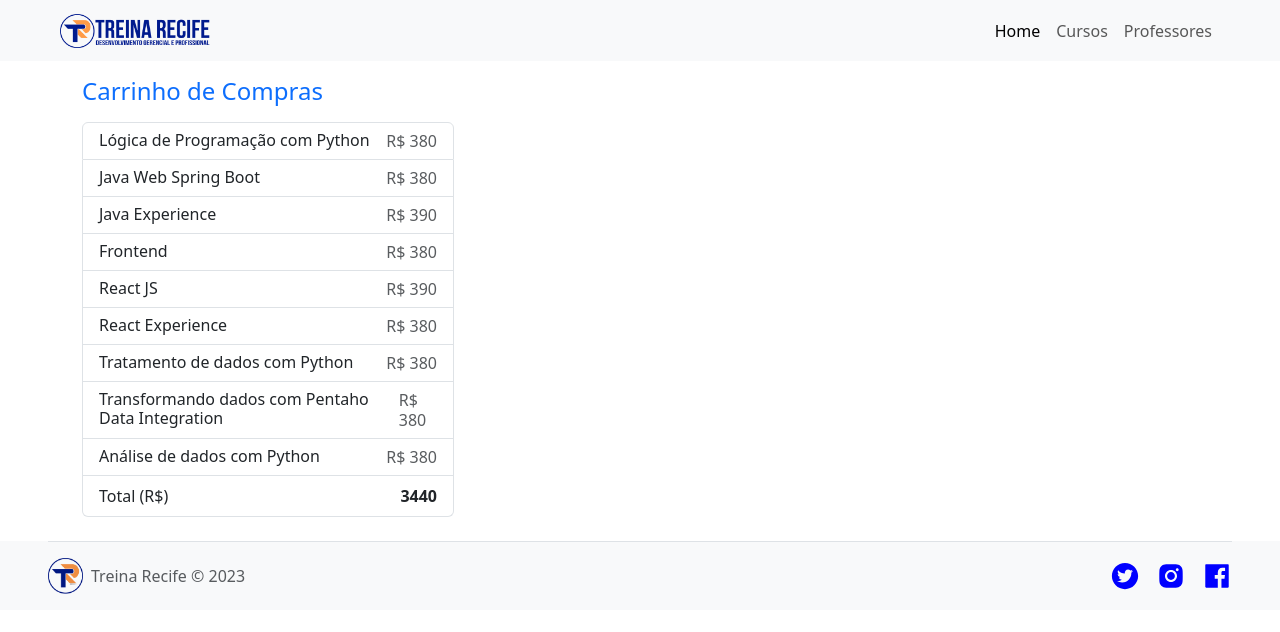
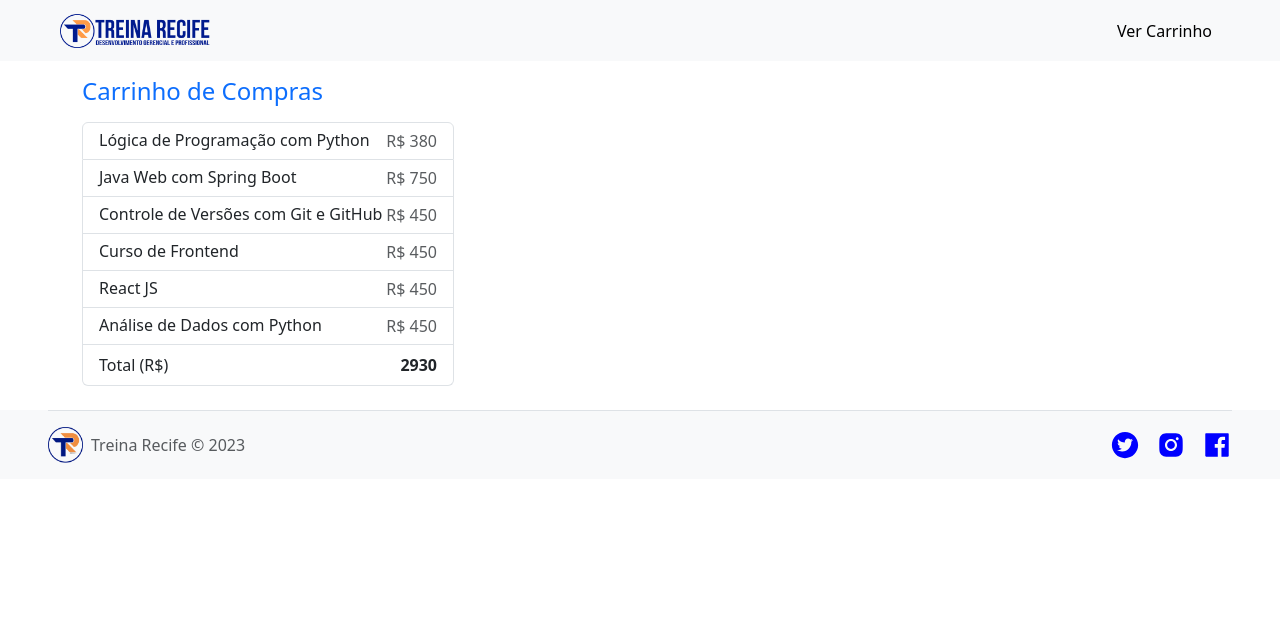
Before and after one commit to adsonb87/treina-recife-portal-web, a React (Create React App) app: page /carrinho in a window 1280 px wide. Shown: the top 632 px of the page. Built offline with nearby package versions, Linux system fonts and the light colour scheme.

Commit message:
Configuração de rotas, card, detalhe de cursos

```diff
--- a/src/components/Cabecalho/index.js
+++ b/src/components/Cabecalho/index.js
@@ -1,4 +1,5 @@
-import logo from "../../assets/treina_recife_logo2.png"
+import logo from "../../assets/treina_recife_logo2.png";
+import { Link } from "react-router-dom"
 
 function Cabecalho(){
     return (
@@ -13,13 +14,9 @@ function Cabecalho(){
                     <div className="collapse navbar-collapse justify-content-end" id="navbarNav">
                     <ul className="navbar-nav">
                         <li className="nav-item">
-                        <a className="nav-link active" aria-current="page" href="#">Home</a>
-                        </li>
-                        <li className="nav-item">
-                        <a className="nav-link" href="#">Cursos</a>
-                        </li>
-                        <li className="nav-item">
-                        <a className="nav-link" href="#">Professores</a>
+                            <Link className="nav-link active" aria-current="page" to="/carrinho">
+                                Ver Carrinho
+                            </Link>
                         </li>
                     </ul>
                     </div>
--- a/src/components/Card/index.js
+++ b/src/components/Card/index.js
@@ -1,44 +1,50 @@
 import { useState } from "react";
-import logo from "../../assets/treina_recife_logo.png"
+import imagem from "../../assets/treina_recife_logo.png";
+import { useNavigate } from "react-router-dom";
 
-const Card = ({ titulo, cargaHoraria, preco, linkImg }) => {
+function Card({ curso, carrinho, setCarrinho }) {
   const [desabilitado, setDesabilitado] = useState(false);
+
+  const navigate = useNavigate();
+
+  const handleComprar = () => {
+    setCarrinho([...carrinho, curso]);
+
+    setDesabilitado(true);
+  }
 
   return (
     <div className="col">
       <div className="card shadow-sm">
-        <img
-          src= {linkImg}
-          alt="" width="100%" height="280"
-        />
-        {/*
-        <svg className="bd-placeholder-img card-img-top" width="100%" height="225" xmlns="http://www.w3.org/2000/svg" role="img" aria-label="Placeholder: Thumbnail" preserveAspectRatio="xMidYMid slice" focusable="false">
-          <title>Placeholder</title>
-          <rect width="100%" height="100%" fill="#55595c" />
-          <text x="50%" y="50%" fill="#eceeef" dy=".3em">Thumbnail </text>
-        </svg>
-        */}
+        <img src={curso.imagem} alt="Curso" width="100%" height="225" />
+
         <div className="card-body">
-          <p className="card-text">{titulo}</p>
+          <p className="card-text fw-bold">{curso.nome}</p>
+          <p className="card-text">{curso.descricao}</p>
           <div className="d-flex justify-content-between align-items-center">
             <div className="btn-group">
-              <button type="button" className="btn btn-sm btn-outline-secondary"> Detalhes </button>
               <button
                 type="button"
-                className="btn btn-sm btn-outline-secondary"
-                onClick={() => setDesabilitado(true)}
-                disabled = {desabilitado}
+                className="btn btn-sm btn-primary border"
+                disabled={desabilitado}
+                onClick={() => handleComprar}
               >
                 Comprar
               </button>
+              <button
+                type="button"
+                className="btn btn-sm btn-outline-primary border"
+                onClick={() => navigate(`/cursos/${curso.id}`)}
+              >
+                Ver Detalhes
+              </button>
             </div>
-            <small className="text-body-secondary">{cargaHoraria} Hrs</small>
-            <small className="text-body-secondary">R$ {preco}</small>
+            <strong className="text-body-primary">R$ {curso.preco}</strong>
           </div>
         </div>
       </div>
     </div>
   );
-};
+}
 
 export default Card;
--- a/src/mocks/cursos.js
+++ b/src/mocks/cursos.js
@@ -2,193 +2,167 @@ export const LISTA_CURSOS = [
     {
       id: 1,
       nome: "Lógica de Programação com Python",
-        descricao: "Curso voltado para iniciantes em programação",
+      descricao:
+        "Curso de lógica de programação voltado para iniciantes em programação.",
       nivel: "Iniciante",
+      imagem: "https://treinarecife.com.br/wp-content/uploads/2023/01/Logica-de-Programacao-com-Python-sem-data.png",
       preco: 380,
-        cargaHoraria: 30,
-        imagem: "https://treinarecife.com.br/wp-content/uploads/2023/01/Logica-de-Programacao-com-Python-sem-data.png",
-        ementa:[
+      ementa: [
         "Conceitos Iniciais",
-            "Configuração de Ambiente",
-            "Introdução ao Python"
+        "Instalação e Configuração de Ambiente",
+        "Tipos de Dados",
+        "Palavras Reservadas",
+        "Variáveis",
+        "Operadores Numéricos, Relacionais, Lógicos e de Concatenação",
+        "Comentários em Programas",
+        "Estruturas Condicionais (Simples e Composta)",
+        "Tabela Verdade",
+        "Estruturas de Repetição",
+        "Tratamento de Exceções",
+        "Manipulação de Textos",
+        "Exercícios",
       ],
       professor: {
-            id: 1,
         nome: "Rogério Aguiar",
-            resumo: "",
+        resumo:
+          "Consultor em Gestão da Organizacional e da Tecnologia da Informação e Comunicação, com mais de 30 anos de experiência, mestre em Administração Pública, Especialista em Planejamento Estratégico e na Gestão da TIC, Professor Universitário de Cursos de Graduação ministrando a disciplina lógica de programação e Pós-Graduação em diversas Faculdade e Universidades em Pernambuco.",
+        linkedin: "",
         imagem: "",
-            linkedin: ""
-        }
-
+      },
     },
     {
       id: 2,
-        nome: "Java Web Spring Boot",
-        descricao: "Curso voltado para iniciantes em programação",
-        nivel: "Iniciante",
-        preco: 380,
-        cargaHoraria: 48,
+      nome: "Java Web com Spring Boot",
+      descricao:
+        "Curso de Java para desenvolvimento de sistemas web com Spring Boot.",
+      nivel: "Intermediário",
       imagem: "https://treinarecife.com.br/wp-content/uploads/2023/01/rota-foguete-backend-768x768.png",
-        ementa:[
+      preco: 750,
+      ementa: [
         "Conceitos Iniciais",
-            "Configuração de Ambiente",
-            "Introdução ao Java",
-            "Introdução ao Spring Boot"
+        "Instalação e Configuração de Ambiente",
+        "Introdução à Linguagem Java",
+        "Orientação a Objetos",
+        "Introdução a HTML5, CSS, Bootstrap e JavaScript",
+        "Introdução a banco de dados MySQL",
+        "Padrão de Projeto: Spring MVC",
+        "Introdução ao Spring Boot",
+        "CRUD com REST APIs",
+        "Exercícios",
       ],
       professor: {
-            id: 2,
-            nome: "Alexandre Jr",
-            resumo: "",
+        nome: "Alexandre de Souza Jr.",
+        resumo:
+          "Professor e Consultor na Treina Recife, Engenheiro de Software na Liferay Latam, professor de graduação na área de Qualidade, Testes de Software, Gestão Ágil de Projetos e Java Web. Bacharel em Engenharia Civil com mestrado em Simulação de Reservatórios de Petróleo pela UFPE.",
+        linkedin: "",
         imagem: "",
-            linkedin: ""
-        }
+      },
     },
     {
       id: 3,
-        nome: "Java Experience",
-        descricao: "Curso voltado para simulação de ambiente de programação",
-        nivel: "Intermediário",
-        preco: 390,
-        cargaHoraria: 30,
+      nome: "Controle de Versões com Git e GitHub",
+      descricao: "Curso prático de versionamento de aplicações com Git e GitHub.",
       imagem: "https://treinarecife.com.br/wp-content/uploads/2023/01/rota-foguete-backend-768x768.png",
-        ementa:[
-            "Conceitos Iniciais de metódologia ágil",
-            "Introdução ao GitHub"
+      nivel: "Avançado",
+      preco: 450,
+      ementa: [
+        "Conceitos Iniciais",
+        "Instalação e Configuração de Ambiente",
+        "Introdução ao Controle de Versão com Git",
+        "Fundamentos do Git",
+        "Trabalhando com Repositórios Locais e Remotos",
+        "Branches e Fluxo de Trabalho",
+        "Resolvendo Conflitos em Merge",
+        "Revertendo Alterações",
+        "GitHub: Introdução e Criação de Conta",
+        "Colaboração no GitHub: Fork, Pull Request e Code Review",
+        "Gerenciamento de Issues e Projetos no GitHub",
+        "GitHub Pages: Hospedando seu Site",
+        "Boas Práticas com Git e GitHub",
       ],
       professor: {
-            id: 2,
-            nome: "Alexandre",
-            resumo: "",
+        nome: "Alexandre de Souza Jr.",
+        resumo:
+          "Professor e Consultor na Treina Recife, Engenheiro de Software na Liferay Latam, professor de graduação na área de Qualidade, Testes de Software, Gestão Ágil de Projetos e Java Web. Bacharel em Engenharia Civil com mestrado em Simulação de Reservatórios de Petróleo pela UFPE.",
+        linkedin: "",
         imagem: "",
-            linkedin: ""
-        }
+      },
     },
     {
       id: 4,
-        nome: "Frontend",
-        descricao: "Curso voltado para iniciantes em programação",
-        nivel: "Iniciante",
-        preco: 380,
-        cargaHoraria: 30,
+      nome: "Curso de Frontend",
+      descricao: "Curso de HTML, CSS, Bootstrap e JavaScript na prática.",
       imagem: "https://treinarecife.com.br/wp-content/uploads/2023/03/jornada-frontend-768x768.png",
-        ementa:[
+      nivel: "Intermediário",
+      preco: 450,
+      ementa: [
         "Conceitos Iniciais",
-            "Configuração de Ambiente",
-            "Introdução ao HTML, CSS e JS"
+        "Instalação e Configuração de Ambiente",
+        "Aplicações Web: Conceitos de arquitetura de uma aplicação web, protocolos de comunicação e servidores web",
+        "HTML5: Elementos, atributos, formulários, componentes de entrada de dados, tabelas, imagens e links",
+        "CSS: Introdução, sintaxe, seletores, comentários e design",
+        "Bootstrap: Introdução, container, grid, cores, tabelas, imagens, alertas, spinners, cards, inputs, buttons e icons",
+        "Linguagem JavaScript: Conceitos, sintaxe, operadores, funções, estruturas de decisão, estruturas de repetição, objetos, arrays, validação de formulários, construção do frontend de uma aplicação web",
       ],
       professor: {
-            id: 1,
-            nome: "Rogério",
-            resumo: "",
+        nome: "Hidelberto Melo",
+        resumo:
+          "Bacharel em Sistemas de Informação pela Faculdade Integrada do Recife (2007), Pós-graduação em Docência do Ensino Superior pela Uninassau (2009), Mestrado em Ciência da Computação pela UFPE/CIN (2010). Atualmente é professor da UNINASSAU. Tem experiência na área de Ciência da Computação, com ênfase em Sistemas de informação, atuando principalmente nos seguintes temas: Orientação a Objetos, Desenvolvimento Java, .NET, PHP, Banco de Dados e Sistemas Distribuídos.",
+        linkedin: "",
         imagem: "",
-            linkedin: ""
-        }
-
+      },
     },
     {
       id: 5,
       nome: "React JS",
-        descricao: "Curso voltado para iniciantes em programação",
-        nivel: "Iniciante",
-        preco: 390,
-        cargaHoraria: 30,
+      descricao:
+        "Curso de desenvolvimento de aplicações web com o framework React JS.",
+      nivel: "Avançado",
       imagem: "https://treinarecife.com.br/wp-content/uploads/2023/03/jornada-frontend-768x768.png",
-        ementa:[
+      preco: 450,
+      ementa: [
         "Conceitos Iniciais",
-            "Configuração de Ambiente",
-            "Introdução ao JS"
+        "Instalação e Configuração de Ambiente",
+        "JavaScript Básico",
+        "Introdução ao React JS: criação do projeto e componentes customizados",
+        "Hooks: estados e ciclos de vida",
+        "Navegação entre páginas com React Router Dom",
+        "Integração com API Externas com Axios",
       ],
       professor: {
-            id: 2,
-            nome: "Alexandre",
-            resumo: "",
+        nome: "Alexandre de Souza Jr.",
+        resumo:
+          "Professor e Consultor na Treina Recife, Engenheiro de Software na Liferay Latam, professor de graduação na área de Qualidade, Testes de Software, Gestão Ágil de Projetos e Java Web. Bacharel em Engenharia Civil com mestrado em Simulação de Reservatórios de Petróleo pela UFPE.",
+        linkedin: "",
         imagem: "",
-            linkedin: ""
-        }
-
+      },
     },
     {
       id: 6,
-        nome: "React Experience",
-        descricao: "Curso voltado para simulação de ambiente de programação",
+      nome: "Análise de Dados com Python",
+      descricao:
+        "Curso de análise de dados com linguagem Pythone e biblioteca Pandas.",
       nivel: "Intermediário",
-        preco: 380,
-        cargaHoraria: 30,
-        imagem: "https://treinarecife.com.br/wp-content/uploads/2023/03/jornada-frontend-768x768.png",
-        ementa:[
-            "Conceitos Iniciais de metódologia ágil",
-            "Introdução ao GitHub"
+      imagem: "https://treinarecife.com.br/wp-content/uploads/2023/07/jornada-dados-768x768.png",
+      preco: 450,
+      ementa: [
+        "Conceitos Iniciais",
+        "Instalação e Configuração de Ambiente",
+        "Linguagem Python",
+        "Orientação a Objetos",
+        "Funções, Procedimentos e Pacotes",
+        "Tratamento de Arquivos",
+        "Manipulação de Banco de Dados",
+        "Introdução ao Aprendizado de Máquina",
+        "Introdução ao Deep Learning",
+        "Exercícios",
       ],
       professor: {
-            id: 2,
-            nome: "Alexandre",
-            resumo: "",
+        nome: "Luiz Fernando Calábria",
+        resumo:
+          "Bacharel em Sistemas de Informação, MBA em Inteligência de Negócios – Business Intelligence e MBA em Tecnologia para Negócios: AI, Data Science e Big Data e Mestrando em Informática Aplicada.",
+        linkedin: "",
         imagem: "",
-            linkedin: ""
-        }
-
       },
-    {
-        id: 7,
-        nome: "Tratamento de dados com Python",
-        descricao: "Curso voltado para simulação de ambiente de programação",
-        nivel: "Iniciante",
-        preco: 380,
-        cargaHoraria: 18,
-        imagem: "https://treinarecife.com.br/wp-content/uploads/2023/07/jornada-dados-768x768.png",
-        ementa:[
-            "Conceitos Iniciais de metódologia ágil",
-            "Introdução ao GitHub"
-        ],
-        professor: {
-            id: 1,
-            nome: "Rogério",
-            resumo: "",
-            imagem: "",
-            linkedin: ""
-        }
-
     },
-    {
-        id: 8,
-        nome: "Transformando dados com Pentaho Data Integration",
-        descricao: "Curso voltado para simulação de ambiente de programação",
-        nivel: "Intermediário",
-        preco: 380,
-        cargaHoraria: 21,
-        imagem: "https://treinarecife.com.br/wp-content/uploads/2023/07/jornada-dados-768x768.png",
-        ementa:[
-            "Conceitos Iniciais de metódologia ágil",
-            "Introdução ao GitHub"
-        ],
-        professor: {
-            id: 3,
-            nome: "Luiz",
-            resumo: "",
-            imagem: "",
-            linkedin: ""
-        }
-
-    },
-    {
-        id: 9,
-        nome: "Análise de dados com Python",
-        descricao: "Curso voltado para simulação de ambiente de programação",
-        nivel: "Intermediário",
-        preco: 380,
-        cargaHoraria: 30,
-        imagem: "https://treinarecife.com.br/wp-content/uploads/2023/07/jornada-dados-768x768.png",
-        ementa:[
-            "Conceitos Iniciais de metódologia ágil",
-            "Introdução ao GitHub"
-        ],
-        professor: {
-            id: 3,
-            nome: "Luiz",
-            resumo: "",
-            imagem: "",
-            linkedin: ""
-        }
-
-    }
-]
+  ];
--- a/src/pages/Curso/index.js
+++ b/src/pages/Curso/index.js
@@ -2,9 +2,13 @@ import Cabecalho from "../../components/Cabecalho";
 import Footer from "../../components/Footer";
 import { useState } from "react";
 import { LISTA_CURSOS } from "../../mocks/cursos";
+import { useParams } from "react-router-dom";
 
 function Curso() {
-  const [curso] = useState(LISTA_CURSOS[0]);
+
+  const { id } = useParams();
+
+  const [curso] = useState(LISTA_CURSOS[id - 1]);
 
   return (
     <>
--- a/src/pages/Home/index.js
+++ b/src/pages/Home/index.js
@@ -9,6 +9,8 @@ import { useCursos } from "../../hooks/useCursos";
 function Home() {
     const [cursos, setCursos] = useCursos();
     const [busca, setBusca] = useState("");
+
+    const[carrinho, setCarrinho] = useState([]);
 
     useEffect(() => {
         const cursosFiltrados = LISTA_CURSOS.filter((curso) => curso.nome.toLowerCase().includes(busca.toLowerCase()));
@@ -37,10 +39,9 @@ function Home() {
                             cursos.map((curso, indice) => {
                                 return (
                                     <Card
-                                        titulo={curso.nome}
-                                        cargaHoraria={curso.cargaHoraria}
-                                        preco={curso.preco}
-                                        linkImg={curso.imagem}
+                                        curso={curso}
+                                        carrinho={carrinho}
+                                        setCarrinho={setCarrinho}
                                         key={indice}
                                     />
                                 );
```
Also changed, not shown: src/mocks/cursos copy.js (added, +194 -0 lines). Lines whose indentation alone changed are shown as unchanged.
